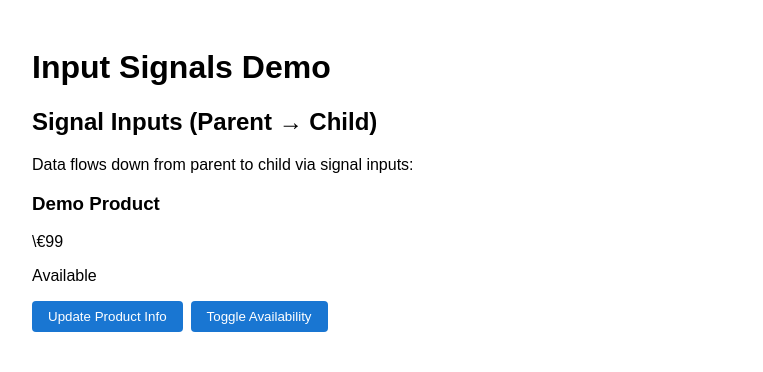
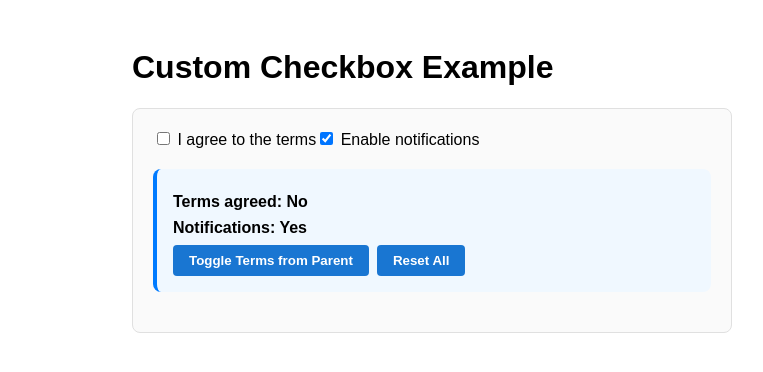
Before and after one commit to Radu-A/angular-signals, an Angular app: page / in a window 1280 px wide. Shown: the top 372 px of the page, without its empty margins (208-971 px from the left). Built offline with nearby package versions, Linux system fonts and the light colour scheme.

Commit message:
feat(custom-checkbox): add model signal to custom-checkbox to do two-way binding

```diff
--- a/src/app/app.css
+++ b/src/app/app.css
@@ -1,103 +1,70 @@
-/* ProductCard Component Styles */
-.product-card {
-  border: 1px solid #ddd;
-  border-radius: 8px;
-  padding: 16px;
-  margin: 8px;
-  background: #f9f9f9;
-}
-
-.price {
-  font-size: 1.2em;
-  font-weight: bold;
-  color: #2e7d32;
-}
-
-.description {
-  color: #666;
-  margin: 8px 0;
-}
-
-.product-card button {
-  padding: 8px 16px;
-  border: none;
-  border-radius: 4px;
-  cursor: pointer;
-  background: #1976d2;
-  color: white;
-}
-
-.status {
-  margin: 8px 0;
-}
-
-.available {
-  color: #4caf50;
-  font-weight: bold;
-}
-
-.unavailable {
-  color: #f44336;
-  font-weight: bold;
-}
-
-/* QuantitySelector Component Styles */
-.quantity-selector {
+/* CustomCheckbox Component Styles */
+.custom-checkbox {
   display: flex;
   align-items: center;
   gap: 8px;
-  margin: 8px 0;
+  margin: 12px 0;
+  cursor: pointer;
+  user-select: none;
 }
 
-.quantity {
-  min-width: 30px;
-  text-align: center;
-  font-weight: bold;
+.custom-checkbox input[type='checkbox'] {
+  margin: 0;
 }
 
-.quantity-selector button {
-  width: 32px;
-  height: 32px;
-  border: 1px solid #ddd;
-  border-radius: 4px;
-  background: white;
-  cursor: pointer;
+.checkmark {
+  width: 18px;
+  height: 18px;
+  border: 2px solid #ddd;
+  border-radius: 3px;
+  display: inline-block;
+  position: relative;
 }
 
-.quantity-selector button:disabled {
-  background: #f5f5f5;
-  cursor: not-allowed;
+.custom-checkbox input[type='checkbox']:checked + .checkmark {
+  background-color: #4caf50;
+  border-color: #4caf50;
+}
+
+.custom-checkbox input[type='checkbox']:checked + .checkmark::after {
+  content: '✓';
+  position: absolute;
+  color: white;
+  font-size: 14px;
+  top: -2px;
+  left: 2px;
 }
 
 /* App Component Styles */
 .shopping-app {
-  max-width: 800px;
+  max-width: 600px;
   margin: 0 auto;
   padding: 20px;
   font-family: Arial, sans-serif;
 }
 
-.products {
-  display: grid;
-  grid-template-columns: repeat(auto-fit, minmax(250px, 1fr));
-  gap: 16px;
+.demo-section {
   margin: 20px 0;
+  padding: 20px;
+  border: 1px solid #e0e0e0;
+  border-radius: 8px;
+  background: #fafafa;
 }
 
-.cart-section {
-  border-top: 1px solid #ddd;
-  padding-top: 20px;
-  margin-top: 20px;
+.controls {
+  margin: 20px 0;
+  padding: 16px;
+  background: #f0f8ff;
+  border-radius: 8px;
+  border-left: 4px solid #007bff;
 }
 
-.cart-info {
-  margin: 16px 0;
-  padding: 16px;
-  background: #f0f8ff;
-  border-radius: 4px;
+.controls p {
+  margin: 8px 0;
+  font-weight: bold;
 }
 
-.shopping-app button {
+button {
   margin-right: 8px;
   padding: 8px 16px;
   border: none;
@@ -105,4 +72,10 @@
   cursor: pointer;
   background: #1976d2;
   color: white;
+  font-weight: bold;
+  transition: background-color 0.2s;
 }
+
+button:hover {
+  background: #1565c0;
+}
--- a/src/app/app.html
+++ b/src/app/app.html
@@ -1,17 +1,24 @@
 <div class="shopping-app">
-      <h1>Input Signals Demo</h1>
+  <h1>Custom Checkbox Example</h1>
 
-      <div class="demo-section">
-        <h2>Signal Inputs (Parent → Child)</h2>
-        <p>Data flows down from parent to child via signal inputs:</p>
+  <div class="demo-section">
+    <!-- TODO: Uncomment and add [(checked)] two-way binding -->
 
-        <!-- TODO: Change from static values to dynamic signal values -->
-        <product-card [name]="productName()" [price]="productPrice()" [available]="productAvailable()" />
+    <custom-checkbox [(checked)]="agreedToTerms" label="I agree to the terms" />
 
-        <!-- TODO: Add controls to test reactive updates -->
-        <div class="controls">
-          <button (click)="updateProduct()">Update Product Info</button>
-          <button (click)="toggleAvailability()">Toggle Availability</button>
-        </div>
-      </div>
+    <custom-checkbox
+      [(checked)]="eneableNotifications"
+      label="Enable notifications"
+    />
+
+    <div class="controls">
+      <p>Terms agreed: @if (agreedToTerms()) { Yes } @else {No}</p>
+      <p>Notifications: @if (eneableNotifications()) { Yes } @else {No}</p>
+      <!-- TODO: Add (click) handlers -->
+      <button (click)="toggleTermsFromParent()">
+        Toggle Terms from Parent
+      </button>
+      <button (click)="resetAll()">Reset All</button>
     </div>
+  </div>
+</div>
--- a/src/app/app.ts
+++ b/src/app/app.ts
@@ -1,25 +1,24 @@
-// TODO: Import signal from @angular/core
-import { Component, signal, ChangeDetectionStrategy } from "@angular/core";
-import { ProductCard } from "./product-card/product-card";
+// TODO: Import model from @angular/core
+import { Component, model, ChangeDetectionStrategy } from "@angular/core";
+import { CustomCheckbox } from "./custom-checkbox/custom-checkbox";
 
 @Component({
   selector: "app-root",
-  imports: [ProductCard],
+  imports: [CustomCheckbox],
   templateUrl: "./app.html",
   styleUrl: "./app.css",
   changeDetection: ChangeDetectionStrategy.OnPush,
 })
 export class App {
-  productName = signal("Demo Product");
-  productPrice = signal(99);
-  productAvailable = signal(true);
+  agreedToTerms = model(false);
+  eneableNotifications = model(true);
 
-  updateProduct() {
-    this.productName.set("Update Product");
-    this.productPrice.set(149);
+  toggleTermsFromParent() {
+    this.agreedToTerms.set(!this.agreedToTerms());
   }
 
-  toggleAvailability() {
-    this.productAvailable.set(!this.productAvailable());
+  resetAll() {
+    this.agreedToTerms.set(false);
+    this.eneableNotifications.set(false);
   }
 }
--- /dev/null
+++ b/src/app/custom-checkbox/custom-checkbox.html
@@ -0,0 +1,4 @@
+<label class="custom-checkbox">
+  <input type="checkbox" [checked]="checked()" (change)="toggle()" />
+  <span class="checkmark"> {{label()}}</span>
+</label>
--- /dev/null
+++ b/src/app/custom-checkbox/custom-checkbox.ts
@@ -0,0 +1,22 @@
+// TODO: Import model and input from @angular/core
+import {
+  Component,
+  model,
+  input,
+  ChangeDetectionStrategy,
+} from "@angular/core";
+
+@Component({
+  selector: "custom-checkbox",
+  templateUrl: "./custom-checkbox.html",
+  changeDetection: ChangeDetectionStrategy.OnPush,
+})
+export class CustomCheckbox {
+  checked = model.required<boolean>();
+
+  label = input<string>("");
+
+  toggle() {
+    this.checked.set(!this.checked());
+  }
+}
--- a/src/app/product-card/product-card.html
+++ /dev/null
@@ -1,11 +0,0 @@
-    <div class="product-card">
-        <h3>{{name()}}</h3>
-        <p class="price">\€{{price()}}</p>
-        <p class="status">
-            @if (available()) {
-                Available
-            } @else {
-                Out of Stock
-            }
-        </p>
-    </div>
--- a/src/app/product-card/product-card.ts
+++ /dev/null
@@ -1,13 +0,0 @@
-// TODO: Import input from @angular/core
-import { Component, input, ChangeDetectionStrategy } from "@angular/core";
-
-@Component({
-  selector: "product-card",
-  templateUrl: "./product-card.html",
-  changeDetection: ChangeDetectionStrategy.OnPush,
-})
-export class ProductCard {
-  name = input.required<string>();
-  price = input.required<number>();
-  available = input<boolean>(true);
-}
```
